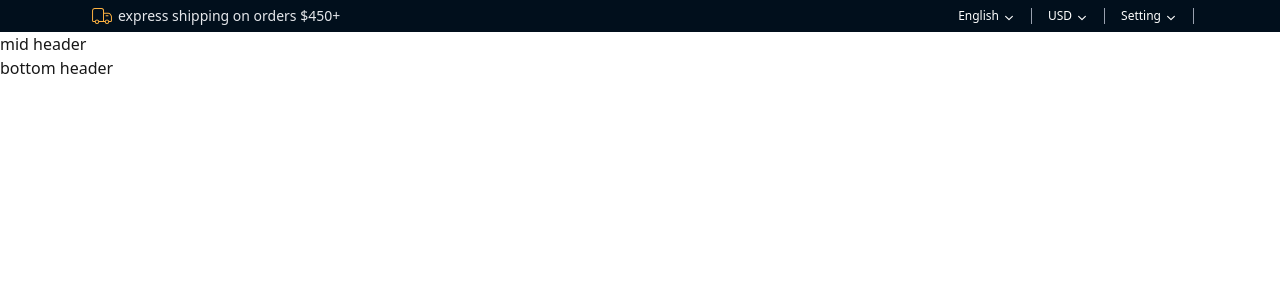
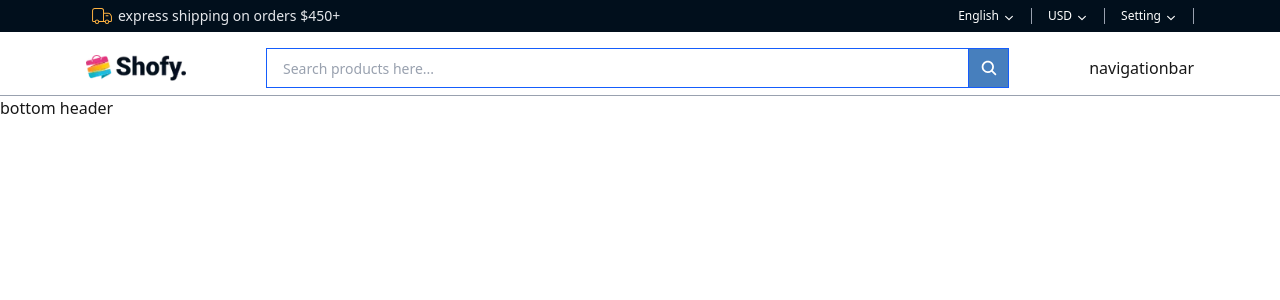
Before and after one commit to Shamiul40/shofyyt-ecommerce-fullstack-website, a Next.js app: page / in a window 1280 px wide. Shown: the top 300 px of the page. Built offline with nearby package versions, Linux system fonts and the light colour scheme.

Commit message:
searchbar ready

```diff
--- a/src/components/header/Header.tsx
+++ b/src/components/header/Header.tsx
@@ -1,11 +1,12 @@
 import React from "react";
 import TopHeader from "./TopHeader";
+import MiddleHeader from "./MiddleHeader";
 
 export default function Header() {
   return (
     <div>
       <TopHeader></TopHeader>
-      <header>mid header</header>
+      <MiddleHeader></MiddleHeader>
       <header>bottom header</header>
     </div>
   );
--- /dev/null
+++ b/src/components/header/MiddleHeader.tsx
@@ -0,0 +1,24 @@
+import Image from "next/image";
+import React from "react";
+import logo from "@/app/assets/logo.webp";
+import Container from "./Container";
+import SearchInput from "./SearchInput";
+
+export default function MiddleHeader() {
+  return (
+    <div className="border-b-[1px] border-b-gray-400 h-12 ">
+      <Container className="flex items-center justify-between gap-6 my-4 md:gap-20">
+        <div>
+            <Image src={logo} width={100} alt="logo" />
+        </div>
+        <div className="flex-1 hidden md:inline-flex">
+        <SearchInput></SearchInput>
+        </div>
+
+        <div>
+        navigationbar
+        </div>
+      </Container>
+    </div>
+  );
+}
--- /dev/null
+++ b/src/components/header/SearchInput.tsx
@@ -0,0 +1,50 @@
+
+"use client";
+
+import { useState } from "react";
+import { IoSearch, IoClose } from "react-icons/io5";
+
+export default function SearchBar() {
+  const [search, setSearch] = useState("");
+
+  return (
+    <div className="w-full ">
+      <form
+        onSubmit={(e) => e.preventDefault()}
+        className="flex h-10 w-full border-[1px] border-blue-600 transition-all duration-300 hover:border-blue-700 focus-within:border-blue-700 focus-within:shadow-[0_0_5px_rgba(37,99,235,0.4)]"
+      >
+        {/* Search Input */}
+        <div className="flex min-w-0 flex-1 items-center">
+          <input
+            type="text"
+            value={search}
+            onChange={(e) => setSearch(e.target.value)}
+            placeholder="Search products here..."
+            className="h-full min-w-0 flex-1 bg-white px-4 text-sm text-gray-700 outline-none placeholder:text-gray-400"
+          />
+
+          {/* Clear Button */}
+          {search.length > 0 && (
+            <button
+              type="button"
+              onClick={() => setSearch("")}
+              aria-label="Clear search"
+              className="mr-2 flex h-6 w-6 shrink-0 items-center justify-center rounded-full text-gray-400 transition-all duration-200 hover:bg-gray-100 hover:text-gray-700"
+            >
+              <IoClose className="text-xl" />
+            </button>
+          )}
+        </div>
+
+        {/* Search Button */}
+        <button
+          type="submit"
+          aria-label="Search products"
+          className="group flex w-10 shrink-0 items-center justify-center border-l border-blue-600 bg-[#477fbd] text-white transition-all duration-300 hover:bg-blue-700 active:bg-blue-800"
+        >
+          <IoSearch className="text-lg transition-transform duration-300 group-hover:scale-110" />
+        </button>
+      </form>
+    </div>
+  );
+}
```
Also changed, not shown: src/app/assets/bannerImageOne.png (added), src/app/assets/logo.webp (added).
